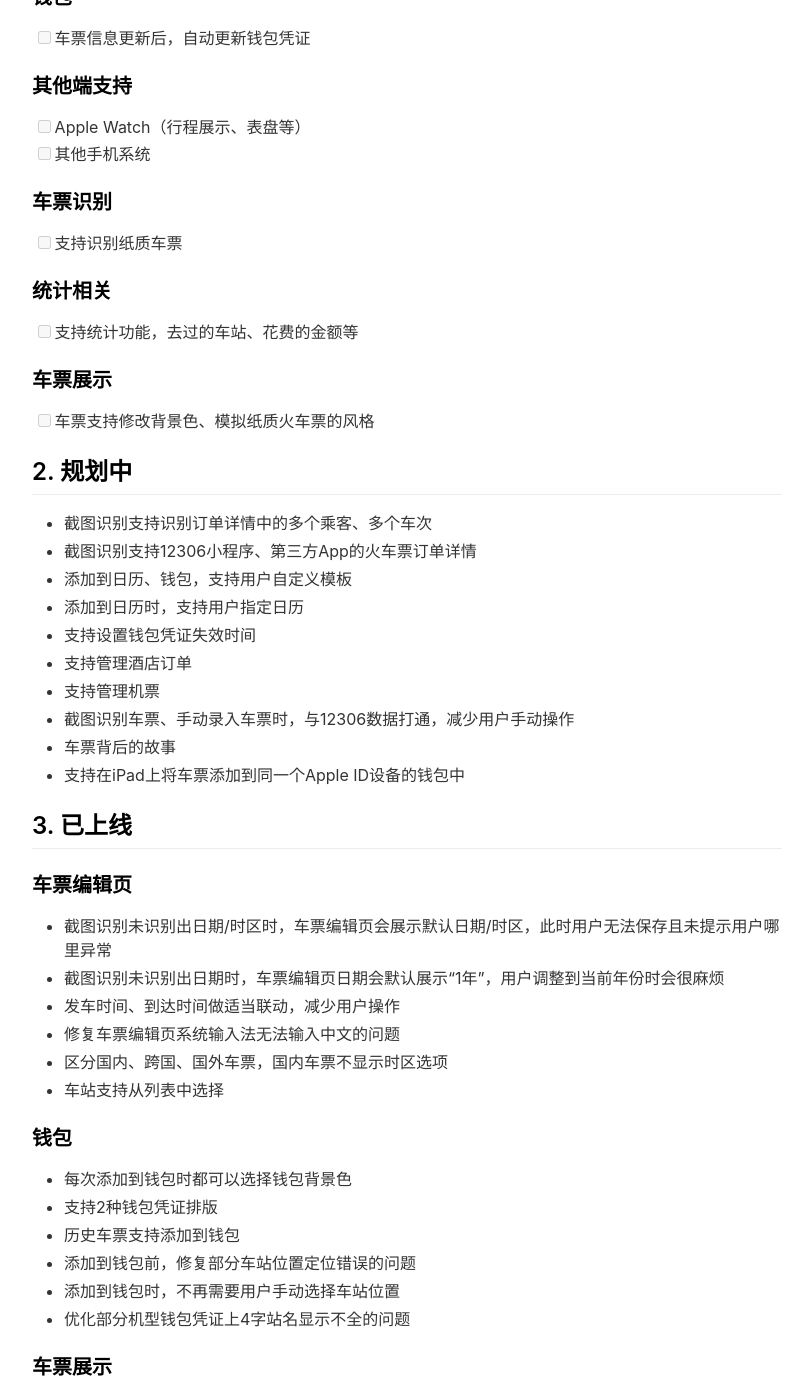
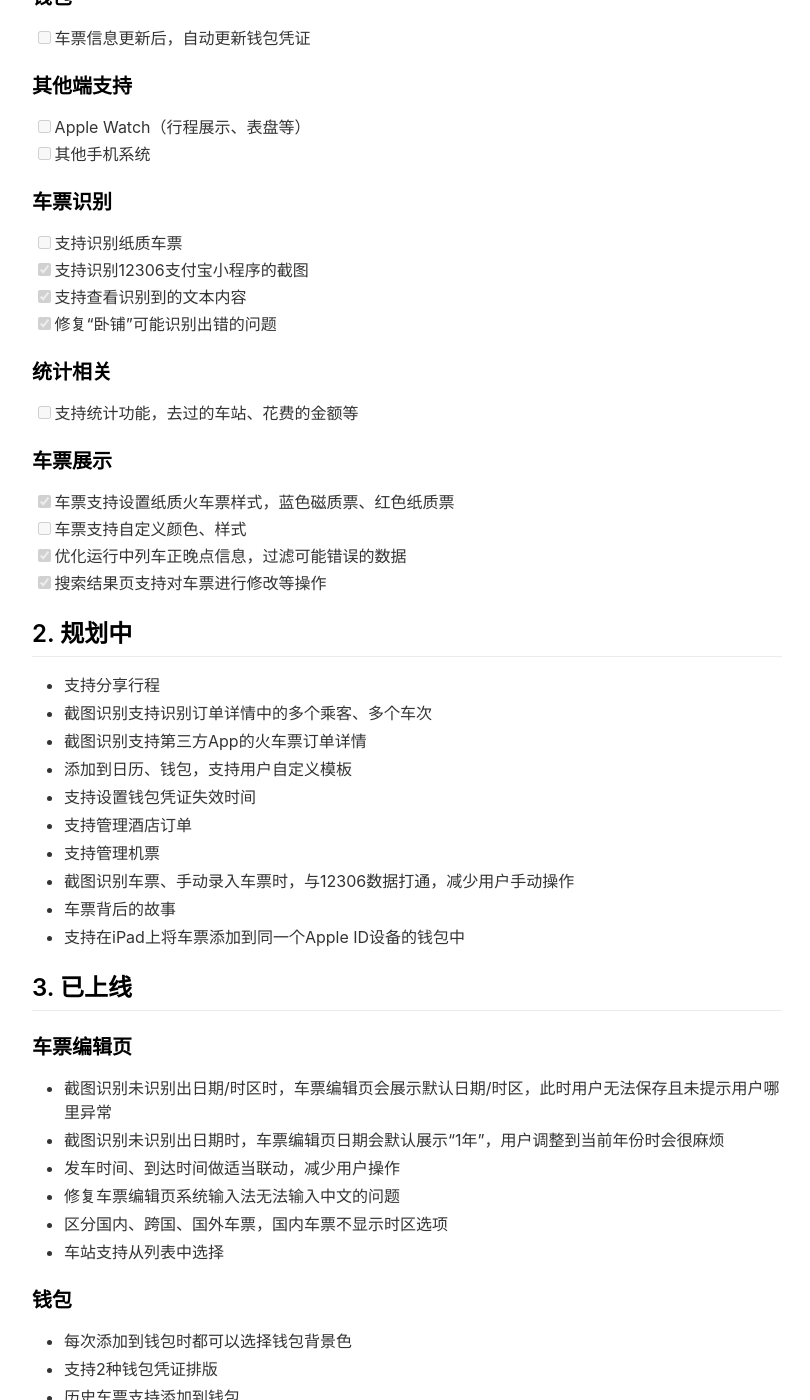
Before and after one commit to app-thedafeige/cpp, a Jekyll site: the page built from _pages/suggestionwall.md, in a window 1280 px wide and 1400 px high, scrolled down 386 px. Shown: the whole window, without its empty margins (233-1043 px from the left). Built offline with Jekyll 4.4.1, drawn with Linux system fonts in a browser that asks for light colours; nearby versions of some CDN libraries; some of the changed text lies outside the part shown.

Commit message:
更新changelog、建议墙、faq

```diff
--- a/_pages/suggestionwall.md
+++ b/_pages/suggestionwall.md
@@ -25,6 +25,9 @@ order: 2
 ### 车票识别
 
 * [ ] 支持识别纸质车票
+* [x] 支持识别12306支付宝小程序的截图
+* [x] 支持查看识别到的文本内容
+* [x] 修复“卧铺”可能识别出错的问题
 
 ### 统计相关
 
@@ -32,14 +35,17 @@ order: 2
 
 ### 车票展示
 
-* [ ] 车票支持修改背景色、模拟纸质火车票的风格
+* [x] 车票支持设置纸质火车票样式，蓝色磁质票、红色纸质票
+* [ ] 车票支持自定义颜色、样式
+* [x] 优化运行中列车正晚点信息，过滤可能错误的数据
+* [x] 搜索结果页支持对车票进行修改等操作
 
 ## 2. 规划中
 
+* 支持分享行程
 * 截图识别支持识别订单详情中的多个乘客、多个车次
-* 截图识别支持12306小程序、第三方App的火车票订单详情
+* 截图识别支持第三方App的火车票订单详情
 * 添加到日历、钱包，支持用户自定义模板
-* 添加到日历时，支持用户指定日历
 * 支持设置钱包凭证失效时间
 * 支持管理酒店订单
 * 支持管理机票
@@ -67,12 +73,17 @@ order: 2
 * 添加到钱包时，不再需要用户手动选择车站位置
 * 优化部分机型钱包凭证上4字站名显示不全的问题
 
+### 日历
+
+* 车票添加到日历时，支持指定日历
+
 ### 车票展示
 
 * 手动录入车票时车厢号如未以“车”结尾，当与座位号合并展示时会难以分辨
 * 优化车票排版，合并候车地点、检票口
 * 车票支持添加、展示备注
 * 支持展示途径站点
+* 支持隐藏座位号等敏感信息
 
 ### 车票识别
 
```
Also changed, not shown: _pages/changelog.md (+5 -0 lines), _pages/faq.md (+13 -4 lines).
